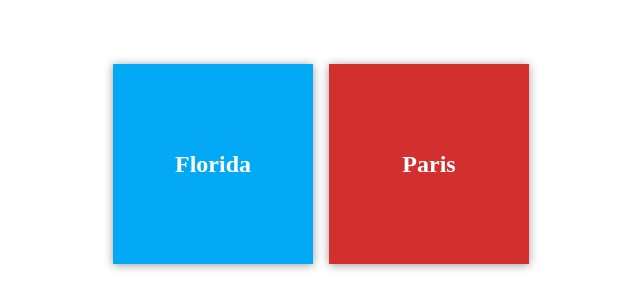
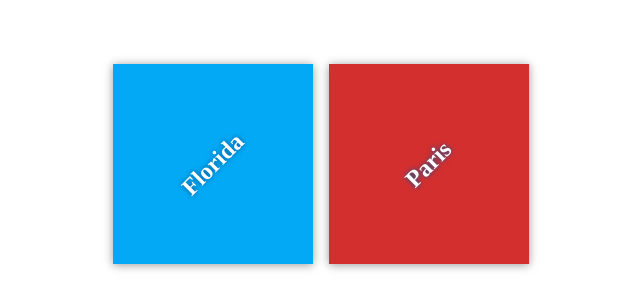
Before and after one commit to TzakNinja/My_Git_Project, a plain HTML site: page index.html in a window 1280 px wide. Shown: the part 236-544 px from the top of the page, without its empty margins (319-959 px from the left). Drawn offline with Linux system fonts and the light colour scheme.

Commit message:
Proper CSS files settings added

```diff
--- a/css_1/app_1.css
+++ b/css_1/app_1.css
@@ -39,14 +39,16 @@ body {
     align-items: center;
     text-align: center;
 }
-
 .destination:hover h2 {
-    margin: 0;
-    transform: rotate(-45deg);
-    text-shadow: 0 0 5px #01579b;
     transform: rotate(0deg);
 }
 
+h2 {
+    margin: 0;
+    transform: rotate(-45deg);
+    transition: transform 0.5s;
+    text-shadow: 0 0 5px #01579b;
+}
 
 #florida {
     background-color: #03a9f4;
```
